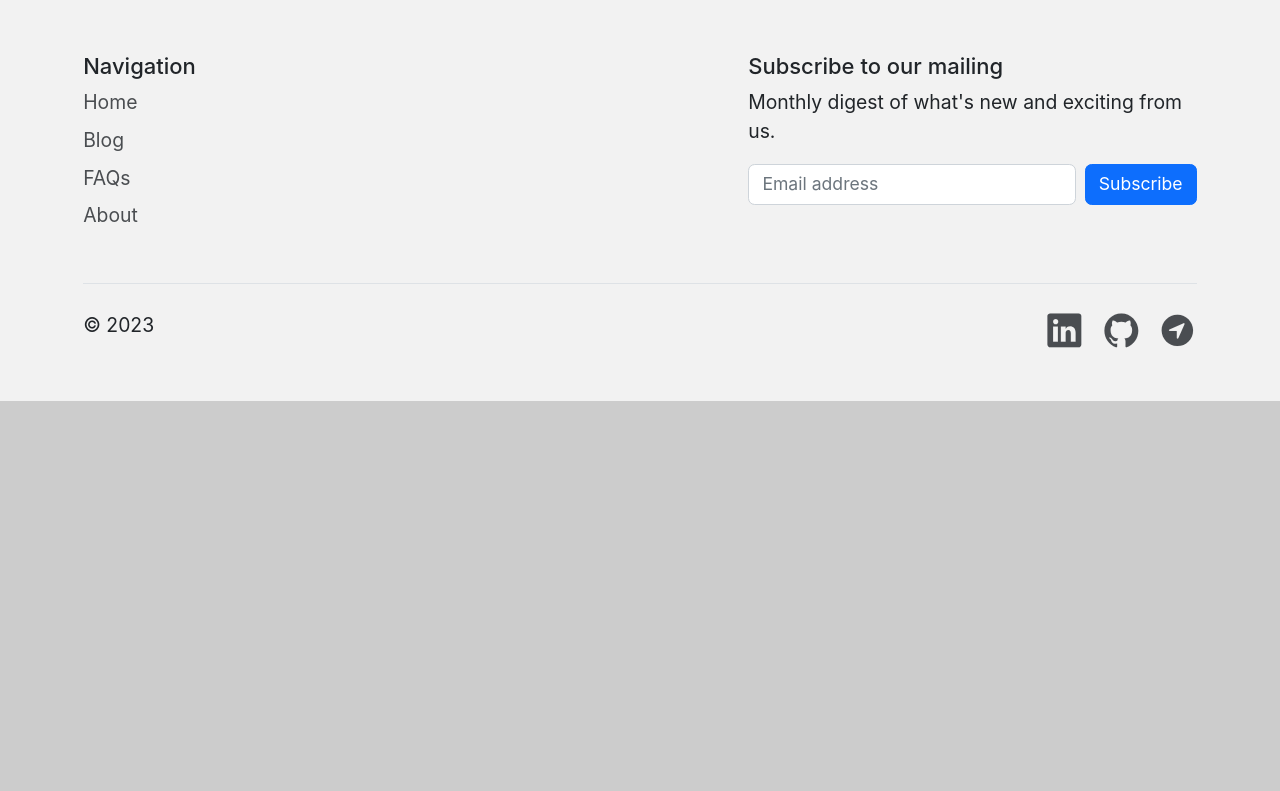
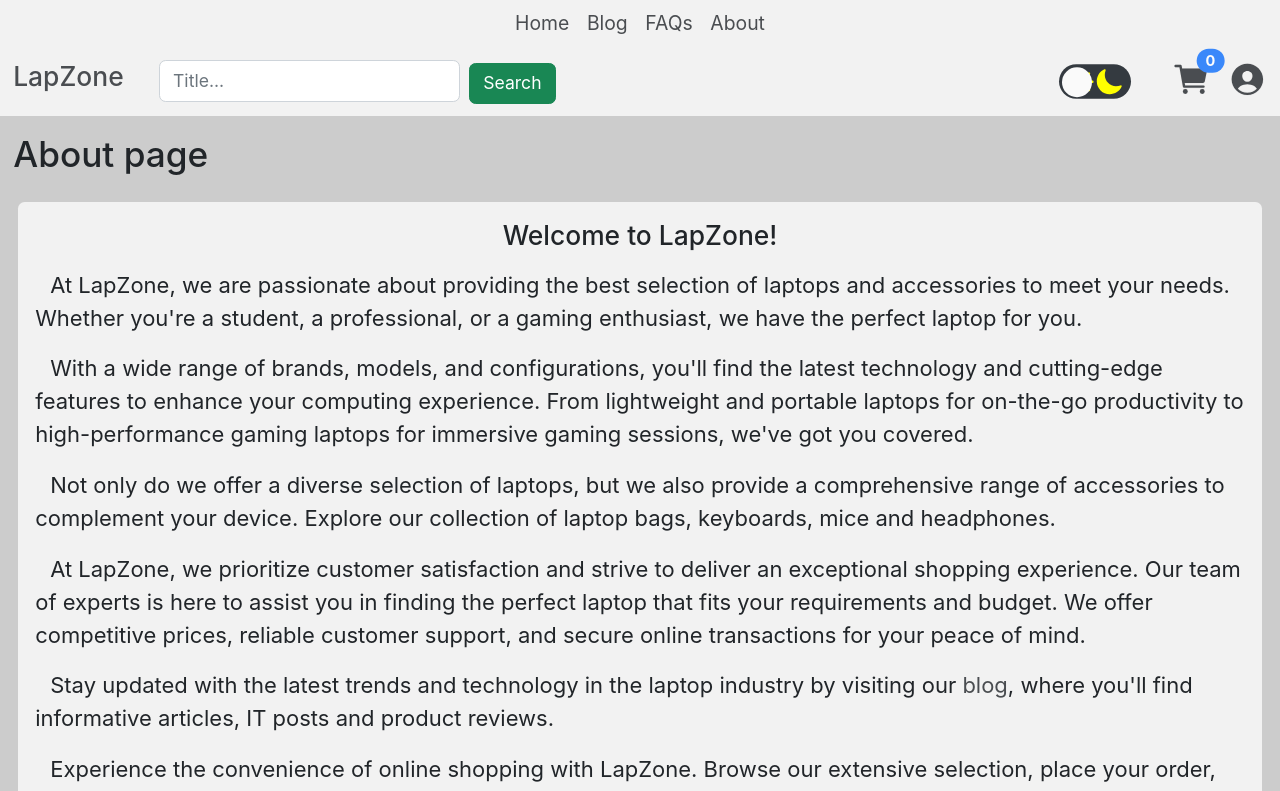
Before and after one commit to Gubchik123/LapZoneAPI-frontend, a Vue app: page /about in a window 1280 px wide. Shown: the top 791 px of the page. Built offline with nearby package versions, Linux system fonts and the light colour scheme; the HTML template or start-up script is replaced by a standard one.

Commit message:
Add route for the AboutView

```diff
--- a/src/components/Footer.vue
+++ b/src/components/Footer.vue
@@ -28,12 +28,12 @@
 							</a>
 						</li>
 						<li class="nav-item mb-2">
-							<a
-								href="#"
+							<router-link
+								:to="{ name: 'about' }"
 								class="nav-link text-color w-25 p-0"
 							>
 								About
-							</a>
+							</router-link>
 						</li>
 					</ul>
 				</div>
--- a/src/components/Header.vue
+++ b/src/components/Header.vue
@@ -19,7 +19,12 @@
 					<a href="#" class="nav-link text-color"> FAQs </a>
 				</li>
 				<li class="nav-item">
-					<a href="#" class="nav-link text-color"> About </a>
+					<router-link
+						:to="{ name: 'about' }"
+						class="nav-link text-color"
+					>
+						About
+					</router-link>
 				</li>
 			</ul>
 		</nav>
--- a/src/router/index.js
+++ b/src/router/index.js
@@ -1,8 +1,17 @@
 import { createRouter, createWebHistory } from "vue-router";
+
+import AboutView from "@/views/AboutView.vue";
 
 const router = createRouter({
 	history: createWebHistory(import.meta.env.BASE_URL),
-	routes: [],
+	routes: [
+        // Public routes
+        {
+            path: "/about",
+            name: "about",
+            component: AboutView
+        },
+    ],
 });
 
 router.beforeEach((to, from, next) => {
```
